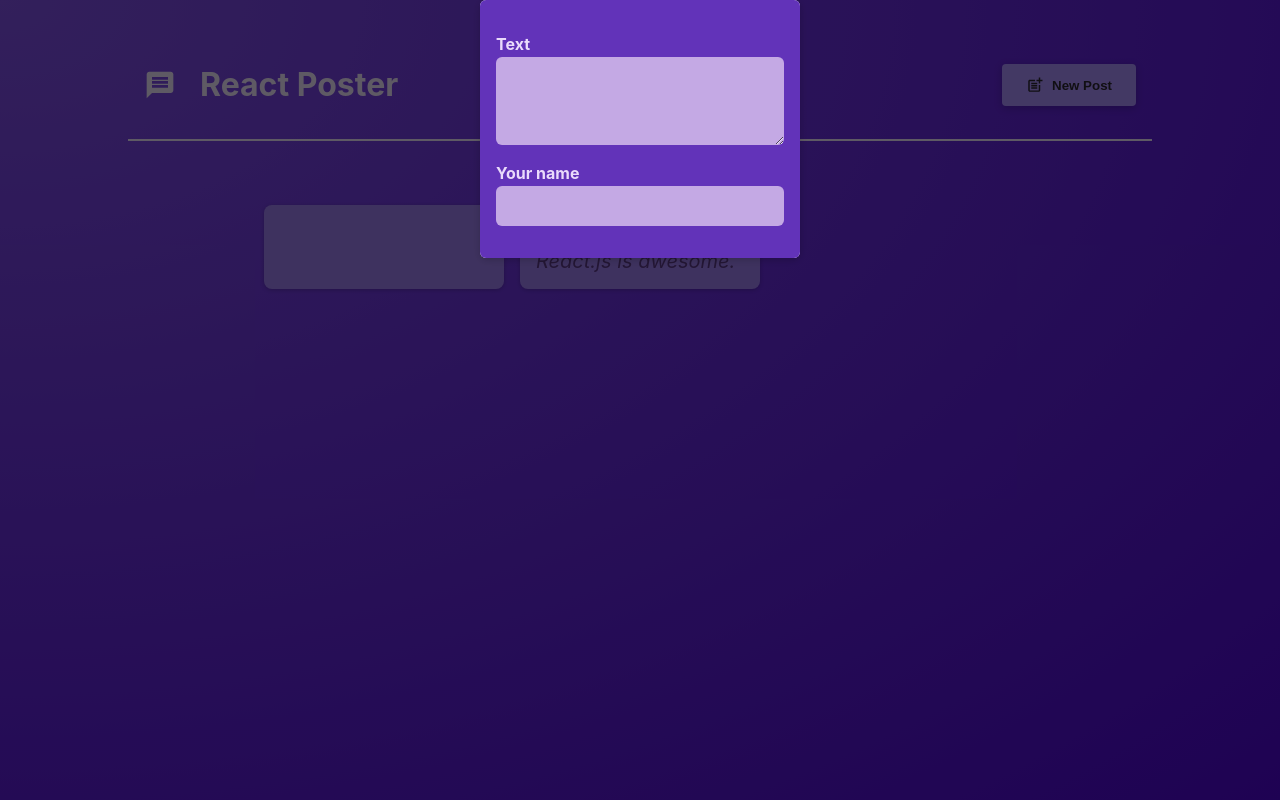
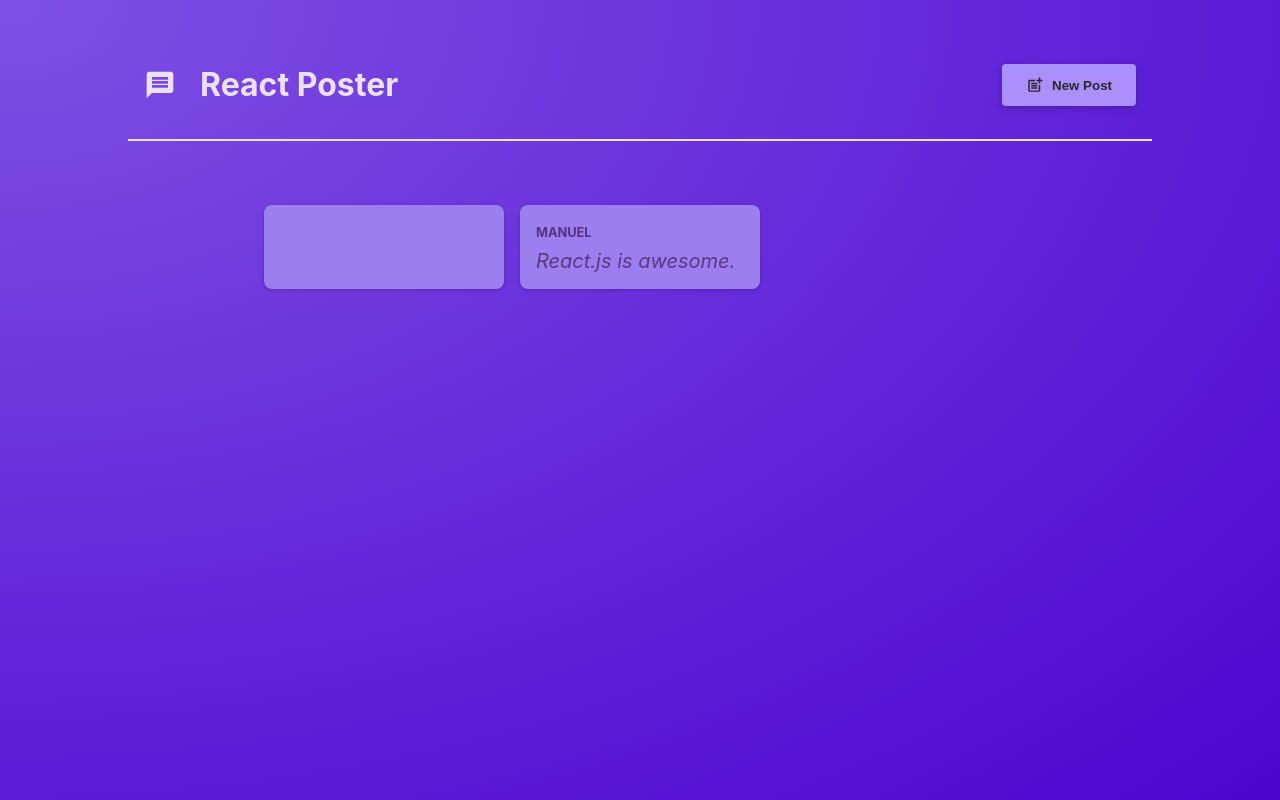
Before and after one commit to IanChatelain/NextJSCourse, a React (Vite) app in the folder react-crash-course/: page / in a window 1280 px wide. Built offline with nearby package versions, Linux system fonts and the light colour scheme.

Commit message:
Fixed modal issues

```diff
--- a/react-crash-course/src/App.jsx
+++ b/react-crash-course/src/App.jsx
@@ -3,7 +3,7 @@ import MainHeader from "./components/MainHeader";
 import { useState } from "react";
 
 function App() {
-  const [modalIsVisible, setModalIsVisible] = useState(true);
+  const [modalIsVisible, setModalIsVisible] = useState(false);
 
   function showModalHandler() {
     setModalIsVisible(true);
--- a/react-crash-course/src/components/Modal.jsx
+++ b/react-crash-course/src/components/Modal.jsx
@@ -6,11 +6,10 @@ import classes from "./Modal.module.css";
 function Modal({ children, onClose }) {
   return (
     <>
-      <div className={classes.backdrop} onClick={onClose}>
-        <dialog open className={classes.modal}>
-          {children}
-        </dialog>
-      </div>
+      <div className={classes.backdrop} onClick={onClose}></div>
+      <dialog open className={classes.modal}>
+        {children}
+      </dialog>
     </>
   );
 }
--- a/react-crash-course/src/components/PostsList.jsx
+++ b/react-crash-course/src/components/PostsList.jsx
@@ -5,7 +5,7 @@ import classes from "./PostsList.module.css";
 import NewPost from "./NewPost";
 import Modal from "./Modal";
 
-function PostsList(isPosting, onStopPosting) {
+function PostsList({ isPosting, onStopPosting }) {
   const [enteredBody, setEnteredBody] = useState("");
   const [enteredAuthor, setEnteredAuthor] = useState("");
 
```
